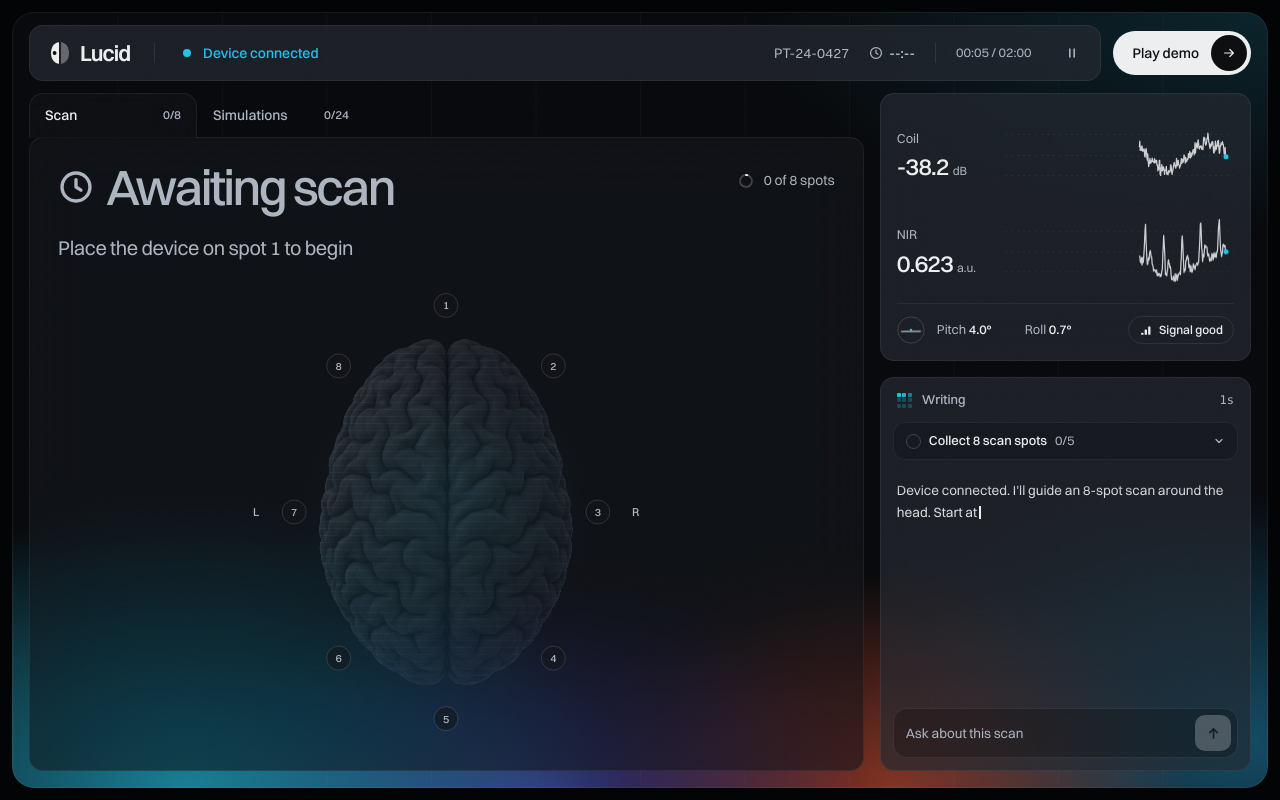
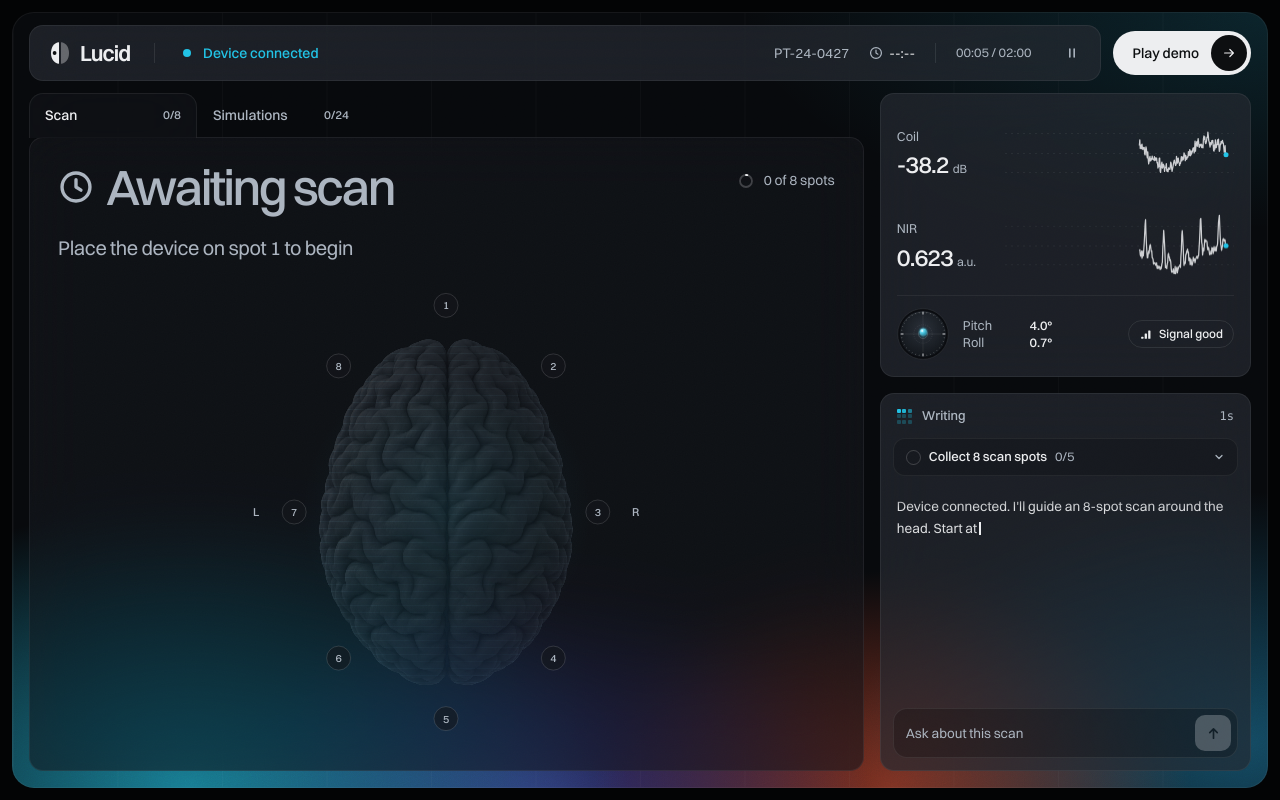
Before and after one commit to at350/hackprinceton-fall-2026, a Next.js app: page / in a window 1280 px wide. Built offline with nearby package versions, Linux system fonts and the light colour scheme.

Commit message:
Tilt readout: bubble-level instrument with tick dial, tilt rings and lit bubble

```diff
--- a/components/LiveData.tsx
+++ b/components/LiveData.tsx
@@ -126,23 +126,75 @@ function ChartRow({ label, unit, value, children }: { label: string; unit: strin
   );
 }
 
-/** Attitude indicator: horizon tilts with roll and shifts with pitch. */
+const TILT_MAX = 40; // degrees at the rim
+const DIAL_R = 30;
+const TICKS = Array.from({ length: 36 }, (_, i) => i * 10);
+
+/** Bubble level: where the device is pointing, read like an instrument. */
 function Tilt({ pitch, roll }: { pitch: number; roll: number }) {
+  // Bubble position, clamped to the dial.
+  let bx = (roll / TILT_MAX) * (DIAL_R - 6);
+  let by = (-pitch / TILT_MAX) * (DIAL_R - 6);
+  const d = Math.hypot(bx, by);
+  if (d > DIAL_R - 6) {
+    bx *= (DIAL_R - 6) / d;
+    by *= (DIAL_R - 6) / d;
+  }
+  const ring = (deg: number) => (deg / TILT_MAX) * (DIAL_R - 6);
   return (
-    <div className="flex items-center gap-3">
-      <svg width="28" height="28" viewBox="-17 -17 34 34" aria-hidden>
-        <circle r="16" fill="none" stroke="var(--line-strong)" />
-        <g transform={`rotate(${-roll}) translate(0 ${Math.max(-10, Math.min(10, pitch * 0.4))})`} style={{ transition: "transform 120ms linear" }}>
-          <line x1="-12" x2="12" y1="0" y2="0" stroke="var(--text)" strokeWidth="1.2" />
+    <div className="flex items-center gap-3.5">
+      <svg width="52" height="52" viewBox="-34 -34 68 68" aria-hidden>
+        <defs>
+          <radialGradient id="dial-face" cx="0.5" cy="0.4" r="0.6">
+            <stop offset="0" stopColor="#2a3039" />
+            <stop offset="1" stopColor="#12161b" />
+          </radialGradient>
+          <radialGradient id="bubble" cx="0.35" cy="0.3" r="0.75">
+            <stop offset="0" stopColor="#d9f6fd" />
+            <stop offset="0.35" stopColor="#5fd6ef" />
+            <stop offset="1" stopColor="#127f99" />
+          </radialGradient>
+        </defs>
+        {/* Bezel and face */}
+        <circle r={DIAL_R + 3} fill="#0a0c10" stroke="rgba(255,255,255,0.12)" strokeWidth="0.75" />
+        <circle r={DIAL_R} fill="url(#dial-face)" />
+        {/* Ticks every 10°, majors on the axes */}
+        {TICKS.map((a) => {
+          const major = a % 90 === 0;
+          const r1 = DIAL_R - (major ? 4.5 : 2.5);
+          const t = (a * Math.PI) / 180;
+          return (
+            <line
+              key={a}
+              x1={Math.sin(t) * r1}
+              y1={-Math.cos(t) * r1}
+              x2={Math.sin(t) * (DIAL_R - 0.8)}
+              y2={-Math.cos(t) * (DIAL_R - 0.8)}
+              stroke={major ? "rgba(237,238,240,0.95)" : "rgba(237,238,240,0.4)"}
+              strokeWidth={major ? 1.2 : 0.7}
+            />
+          );
+        })}
+        {/* 10° and 20° rings, crosshair */}
+        <circle r={ring(10)} fill="rgba(34,195,230,0.1)" stroke="rgba(255,255,255,0.28)" strokeWidth="0.6" />
+        <circle r={ring(20)} fill="none" stroke="rgba(255,255,255,0.18)" strokeWidth="0.6" strokeDasharray="1.2 1.6" />
+        <line x1={-DIAL_R + 6} x2={DIAL_R - 6} stroke="rgba(255,255,255,0.18)" strokeWidth="0.5" />
+        <line y1={-DIAL_R + 6} y2={DIAL_R - 6} stroke="rgba(255,255,255,0.18)" strokeWidth="0.5" />
+        {/* Bubble */}
+        <g style={{ transform: `translate(${bx}px, ${by}px)`, transition: "transform 160ms linear" }}>
+          <circle r="6.5" fill="rgba(34,195,230,0.2)" />
+          <circle r="4.6" fill="url(#bubble)" stroke="rgba(217,246,253,0.6)" strokeWidth="0.4" />
+          <circle cx="-1.4" cy="-1.5" r="1.1" fill="rgba(255,255,255,0.9)" />
         </g>
-        <circle r="1.6" fill="var(--primary)" />
+        {/* Glass rim highlight */}
+        <path d={`M ${-DIAL_R * 0.8} ${-DIAL_R * 0.55} A ${DIAL_R} ${DIAL_R} 0 0 1 ${DIAL_R * 0.55} ${-DIAL_R * 0.8}`} fill="none" stroke="rgba(255,255,255,0.12)" strokeWidth="0.8" strokeLinecap="round" />
       </svg>
-      <div className="flex gap-3 whitespace-nowrap text-[13px] text-muted">
-        <span>
-          Pitch <span className="inline-block w-11 font-medium text-text">{pitch.toFixed(1)}°</span>
+      <div className="flex flex-col gap-1 whitespace-nowrap text-[13px] leading-none text-muted">
+        <span className="flex justify-between gap-3">
+          Pitch <span className="w-12 text-right font-medium text-text">{pitch.toFixed(1)}°</span>
         </span>
-        <span>
-          Roll <span className="inline-block w-11 font-medium text-text">{roll.toFixed(1)}°</span>
+        <span className="flex justify-between gap-3">
+          Roll <span className="w-12 text-right font-medium text-text">{roll.toFixed(1)}°</span>
         </span>
       </div>
     </div>
@@ -160,7 +212,7 @@ export function LiveData() {
       initial={{ opacity: 0, y: 12 }}
       animate={{ opacity: 1, y: 0 }}
       transition={{ duration: 0.6, ease: EASE_ENTER, delay: 0.1 }}
-      className="surface raised relative flex h-[268px] shrink-0 flex-col gap-2 p-4"
+      className="surface raised relative flex h-[284px] shrink-0 flex-col gap-2 p-4"
     >
       <ChartRow label="Coil" unit="dB" value={latest ? latest.coil_db.toFixed(1) : "--"}>
         <SignalChart series="coil" minSpan={3} />
```
